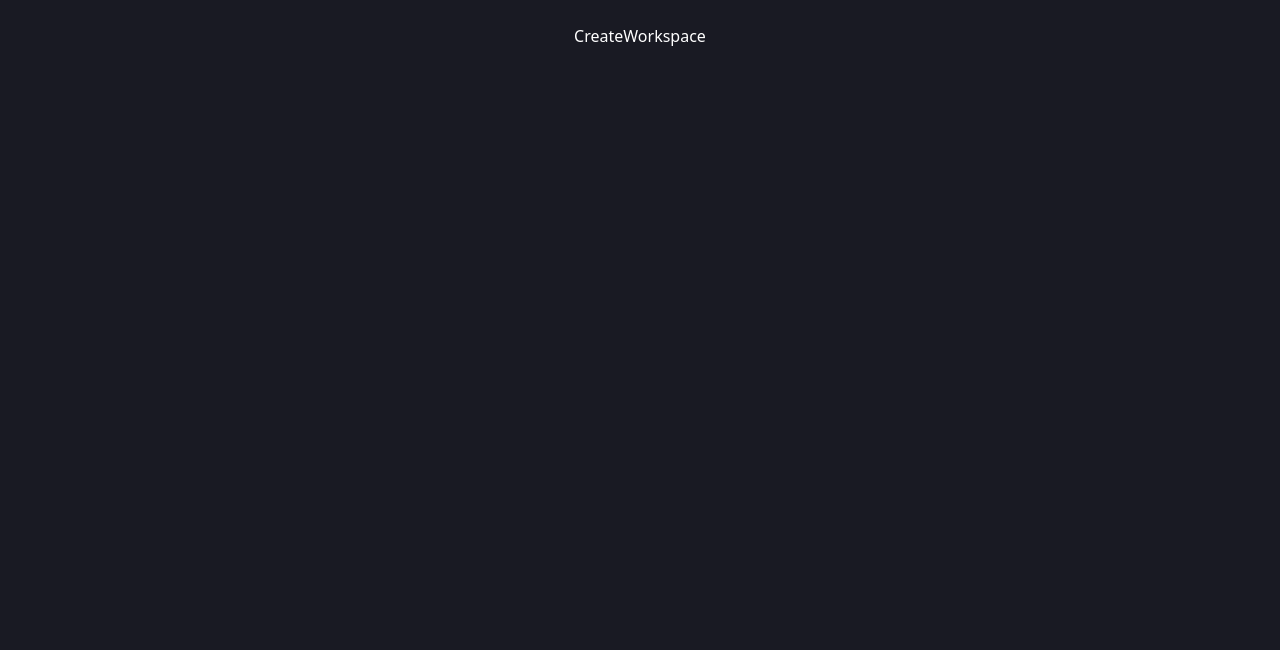
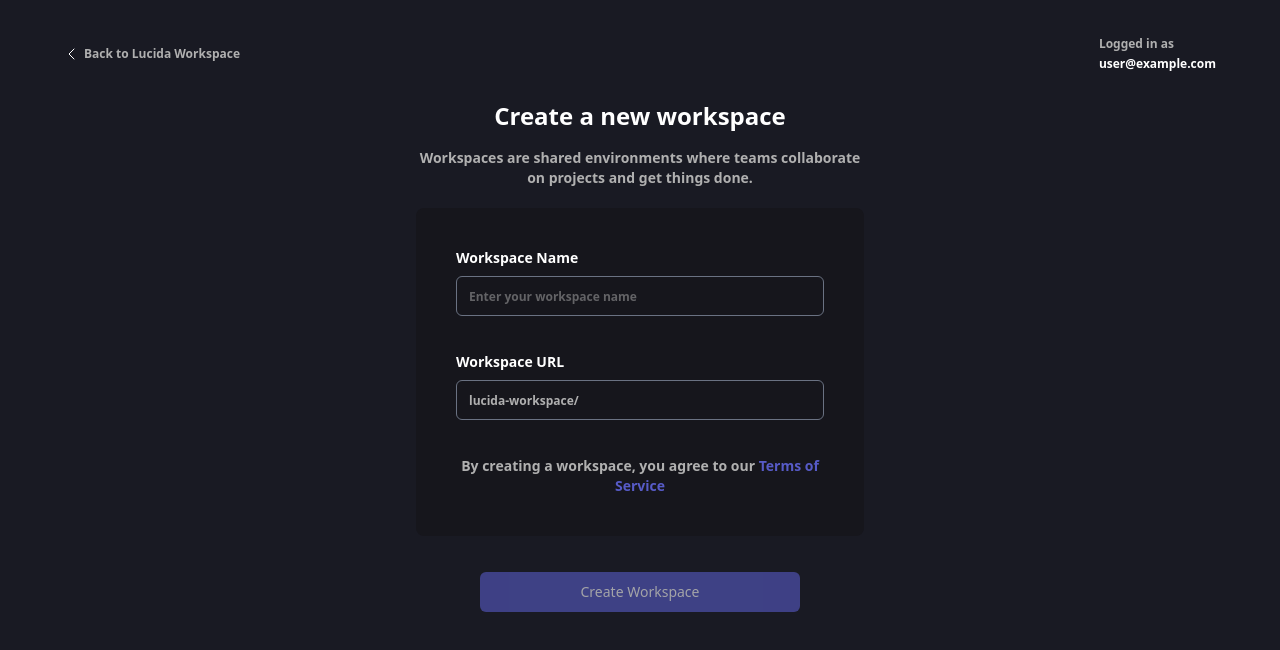
Before and after one commit to FrancAlvenn/lucida-workspace-productivity-app, a React (Vite) app: page /create-workspace in a window 1280 px wide. Shown: the top 650 px of the page. Built offline with nearby package versions, Linux system fonts and the light colour scheme; no server answers; the database is empty; sample sign-in values are in the browser's storage; the HTML template or start-up script is replaced by a standard one.

Commit message:
Add GeneralError and NotFound components for error handling
- Implemented GeneralError component to display a generic error message.
- Created NotFound component to handle 404 errors with an image and navigation link.

```diff
--- a/src/App.jsx
+++ b/src/App.jsx
@@ -1,47 +1,61 @@
-import { onSnapshot, collection } from 'firebase/firestore'
-import { createBrowserRouter, RouterProvider } from 'react-router-dom'
-import './App.css'
+import { onSnapshot, collection } from 'firebase/firestore';
+import { createBrowserRouter, RouterProvider } from 'react-router-dom';
+import './App.css';
 
-import {db} from './services/firebase.js'
-import { useEffect } from 'react'
+import { db } from './services/firebase.js';
+import { useEffect } from 'react';
 
-import Login from './features/auth/Login.jsx'
-import { AuthProvider } from './contexts/AuthContext.jsx'
-import ProtectedRoute from './routes/ProtectedRoutes.jsx'
-import SignUp from './features/auth/SignUp.jsx'
-import { LoaderProvider } from './contexts/LoaderContext.jsx'
-import RouteChangeLoader from './routes/RouterChangeLoader.jsx'
-import Workspace from './features/workspaces/Workspace.jsx'
-import CreateWorkspace from './features/workspaces/CreateWorkspace.jsx'
+import Login from './features/auth/Login.jsx';
+import SignUp from './features/auth/SignUp.jsx';
+import Workspace from './features/workspaces/Workspace.jsx';
+import CreateWorkspace from './features/workspaces/CreateWorkspace.jsx';
 
+import { AuthProvider } from './contexts/AuthContext.jsx';
+import { LoaderProvider } from './contexts/LoaderContext.jsx';
+import RouteChangeLoader from './routes/RouterChangeLoader.jsx';
+import ProtectedRoute from './routes/ProtectedRoutes.jsx';
 
+import NotFound from './routes/NotFound.jsx';
+import GeneralError from './routes/GeneralError.jsx';
 
 const router = createBrowserRouter([
   {
-    path: "/login",
+    path: "/",
+    errorElement: <GeneralError />, // shows when a route fails
+    children: [
+      {
+        path: "login",
         element: <Login />,
       },
       {
-    path: "/signup",
+        path: "signup",
         element: <SignUp />,
       },
       {
-    path: "/:workspaceURL",
-    element: <ProtectedRoute><Workspace /> </ProtectedRoute>,
+        path: "lucida-workspace",
+        element: <ProtectedRoute><Workspace /></ProtectedRoute>,
       },
       {
-    path: "/create-workspace",
-    element: <ProtectedRoute><CreateWorkspace /> </ProtectedRoute>,
+        path: "lucida-workspace/:workspaceURL",
+        element: <ProtectedRoute><Workspace /></ProtectedRoute>,
       },
+      {
+        path: "create-workspace",
+        element: <ProtectedRoute><CreateWorkspace /></ProtectedRoute>,
+      },
+      {
+        path: "*", // Catch-all route (404)
+        element: <NotFound />,
+      },
+    ]
+  }
 ]);
 
 function App() {
-
   useEffect(() => {
     const unsubscribe = onSnapshot(collection(db, 'users'), (snapshot) => {
-    console.log(snapshot)
+      console.log(snapshot);
     });
-
     return () => unsubscribe();
   }, []);
 
@@ -49,14 +63,12 @@ function App() {
     <LoaderProvider>
       <AuthProvider>
         <div className='App primary'>
-            <RouterProvider router={router}/>
+          <RouterProvider router={router} />
           <RouteChangeLoader />
         </div>
       </AuthProvider>
     </LoaderProvider>
-  )
+  );
 }
 
-
-
-export default App
+export default App;
--- a/src/features/workspaces/CreateWorkspace.jsx
+++ b/src/features/workspaces/CreateWorkspace.jsx
@@ -1,9 +1,127 @@
-import React from 'react'
+import React, { useState, useEffect } from 'react';
+import { CaretLeft } from 'phosphor-react';
+import { useAuth } from '../../contexts/AuthContext';
+import { db } from '../../services/firebase';
+import { collection, addDoc, serverTimestamp, updateDoc, doc } from 'firebase/firestore';
+import { useNavigate } from 'react-router-dom';
 
 function CreateWorkspace() {
+  const { currentUser } = useAuth();
+  const navigate = useNavigate();
+
+  const [workspaceName, setWorkspaceName] = useState('');
+  const [workspaceURL, setWorkspaceURL] = useState('');
+  const [isLoading, setIsLoading] = useState(false);
+
+  // Auto-generate the workspace URL whenever the name changes
+  useEffect(() => {
+    const slug = workspaceName.trim().toLowerCase().replace(/\s+/g, '-');
+    setWorkspaceURL(`lucida-workspace/${slug}`);
+  }, [workspaceName]);
+
+  const handleCreateWorkspace = async () => {
+    if (!workspaceName || !workspaceURL || !currentUser) return;
+
+    setIsLoading(true);
+    try {
+      const newWorkspace = {
+        name: workspaceName,
+        url: workspaceURL,
+        createdBy: currentUser.uid,
+        createdAt: serverTimestamp(),
+        members: [currentUser.uid],
+      };
+
+      await addDoc(collection(db, 'workspaces'), newWorkspace);
+
+      // Optionally update user’s last workspace
+      await updateDoc(doc(db, "users", currentUser.uid), {
+        workspaceURL
+      });
+
+      // Navigate to the workspace
+      navigate(`/${workspaceURL}`);
+    } catch (err) {
+      console.error("Error creating workspace:", err);
+    } finally {
+      setIsLoading(false);
+    }
+  };
+
   return (
-    <div>CreateWorkspace</div>
-  )
+    <div className='flex flex-col h-[90vh] overflow-y-auto primary'>
+      {/* Header */}
+      <div className='flex flex-col sm:flex-row justify-between items-start sm:items-center px-4 sm:px-10 py-3 w-full h-auto mb-4 gap-4 sm:gap-0'>
+        <div className='flex items-center gap-1'>
+          <CaretLeft size={16} className='text-white cursor-pointer' />
+          <p className='text-color-secondary text-xs font-semibold'>Back to Lucida Workspace</p>
+        </div>
+        <div className='flex flex-col items-end sm:items-start gap-1 ml-auto'>
+          <p className='text-color-secondary text-xs font-semibold'>Logged in as</p>
+          <p className='text-color text-xs font-semibold break-all'>{currentUser?.email}</p>
+        </div>
+      </div>
+
+      {/* Body */}
+      <div className='flex justify-center items-center px-4 sm:px-10 w-full h-full'>
+        <div className='flex flex-col items-center gap-5 w-full max-w-md h-full'>
+
+          {/* Header Text */}
+          <div className='flex flex-col justify-center items-center gap-4 text-center'>
+            <p className='text-color text-2xl font-semibold'>Create a new workspace</p>
+            <p className='text-color-secondary text-sm font-semibold'>
+              Workspaces are shared environments where teams collaborate on projects and get things done.
+            </p>
+          </div>
+
+          {/* Form */}
+          <div className='secondary flex flex-col justify-center items-center gap-5 w-full rounded-lg'>
+            <form className='flex flex-col gap-5 w-full p-4 sm:p-10' onSubmit={e => e.preventDefault()}>
+              <div className='flex flex-col items-start gap-2 w-full'>
+                <label htmlFor="workspaceName" className='text-color text-sm font-semibold'>Workspace Name</label>
+                <input
+                  type="text"
+                  id='workspaceName'
+                  placeholder='Enter your workspace name'
+                  value={workspaceName}
+                  onChange={(e) => setWorkspaceName(e.target.value)}
+                  className='secondary border border-gray-500 w-full h-10 px-3 rounded-md text-color-secondary text-xs font-semibold outline-none focus:ring-2 focus:ring-blue-500'
+                />
+              </div>
+
+              <div className='flex flex-col items-start gap-2 w-full mt-4'>
+                <label htmlFor="workspaceURL" className='text-color text-sm font-semibold'>Workspace URL</label>
+                <input
+                  type="text"
+                  id='workspaceURL'
+                  value={workspaceURL}
+                  readOnly
+                  className='secondary border border-gray-500 w-full h-10 px-3 rounded-md text-color-secondary text-xs font-semibold outline-none bg-gray-100 cursor-not-allowed'
+                />
+              </div>
+
+              <div className='flex flex-col items-start gap-2 w-full mt-4'>
+                <p className='text-color-secondary text-center w-full text-sm font-semibold'>
+                  By creating a workspace, you agree to our <span className='accent-text cursor-pointer'>Terms of Service</span>
+                </p>
+              </div>
+            </form>
+          </div>
+
+          {/* Button */}
+          <button
+            onClick={handleCreateWorkspace}
+            disabled={!workspaceName || isLoading}
+            className='accent-bg text-white cursor-pointer w-full max-w-xs flex items-center justify-center gap-3 py-2.5 px-4 rounded-md font-medium hover:bg-opacity-90 transition-colors mt-4 disabled:opacity-60'
+          >
+            <span className='text-sm'>
+              {isLoading ? 'Creating...' : 'Create Workspace'}
+            </span>
+          </button>
+        </div>
+      </div>
+    </div>
+  );
 }
 
-export default CreateWorkspace
+export default CreateWorkspace;
--- a/src/index.css
+++ b/src/index.css
@@ -19,6 +19,8 @@
 
   --text-color: #ffffff;
 
+  --text-color-secondary: #B0B0B0;
+
   --error: #FF4D4D;
 
   --success: #4CAF50;
@@ -38,6 +40,8 @@
   --accent: #6D78D5;
 
   --text-color: #303446;
+
+  --text-color-secondary: #6D6D6D;
 
   --error: #FF4D4D;
 
@@ -62,6 +66,11 @@
 
 /* Text and Background Colors */
 .text-color { color: var(--text-color); }
+.text-color-secondary { color: var(--text-color-secondary); }
+.text-error { color: var(--error); }
+.text-success { color: var(--success); }
+.text-warning { color: var(--warning); }
+.text-info { color: var(--info); }
 
 /* Error */
 .error-bg       { background-color: var(--error); color: var(--text-color); }
--- /dev/null
+++ b/src/routes/GeneralError.jsx
@@ -0,0 +1,8 @@
+export default function GeneralError({ error }) {
+  return (
+    <div className="flex flex-col justify-center items-center h-screen text-center">
+      <h1 className="text-3xl font-semibold text-red-600">Something went wrong</h1>
+      <p className="text-gray-700 mt-2">{error?.message || 'An unexpected error occurred.'}</p>
+    </div>
+  );
+}
--- /dev/null
+++ b/src/routes/NotFound.jsx
@@ -0,0 +1,25 @@
+import error404 from '../assets/images/error-404-landing-page.png';
+
+export default function NotFound() {
+  return (
+    <div className="flex flex-col justify-center items-center text-center px-4 py-10">
+      <img
+        src={error404}
+        alt="404 Not Found"
+        className="w-full max-w-md h-auto mb-6"
+      />
+      <h1 className="text-color text-2xl font-bold mb-2">
+        Oops! We couldn't find that page.
+      </h1>
+      <p className="text-color-secondary text-sm mb-6">
+        The page you're looking for might have been moved or doesn't exist.
+      </p>
+      <a
+        href="/lucida-workspace"
+        className="accent-bg text-white px-6 py-2 rounded-md text-sm font-medium hover:bg-opacity-90 transition"
+      >
+        Back to Lucida Workspace
+      </a>
+    </div>
+  );
+}
```
Also changed, not shown: src/assets/images/error-404-landing-page.png (added). Lines whose indentation alone changed are shown as unchanged.
